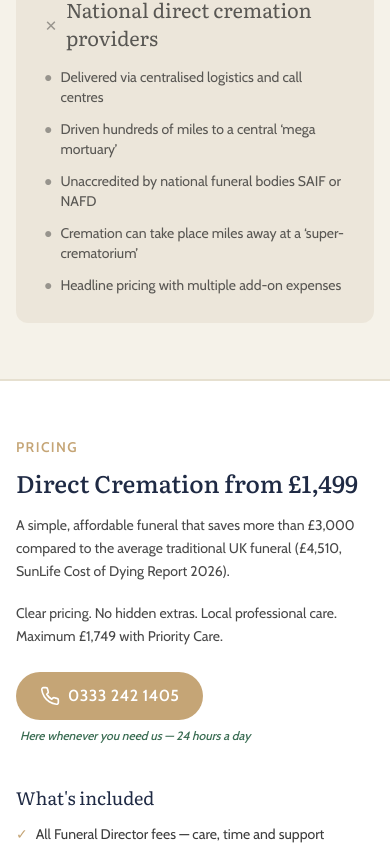
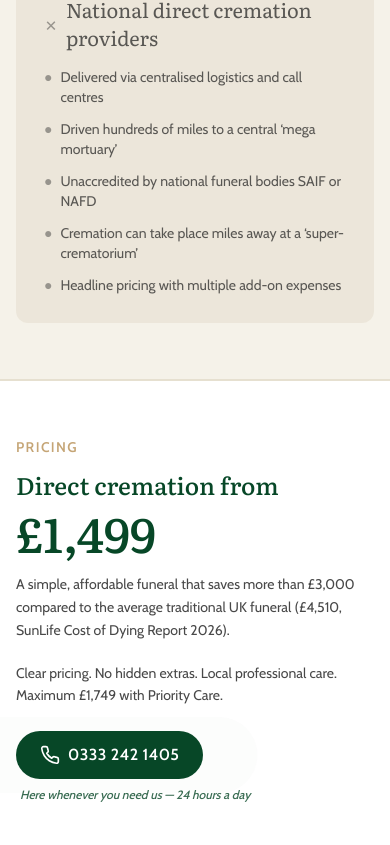
Before and after one commit to darinbutler/bestdirectcremation.co.uk, a Next.js app: page /compare in a window 390 px wide. Shown: the part 1152-1997 px from the top of the page. Built offline with nearby package versions, Linux system fonts and the light colour scheme.

Commit message:
Tasteful motion: typewriter H1 rotator, pulse-ring phone CTAs, count-up prices — all respect prefers-reduced-motion

```diff
--- a/app/page.tsx
+++ b/app/page.tsx
@@ -8,6 +8,7 @@ import UkCoverageMap from '@/components/UkCoverageMap';
 import FAQ from '@/components/FAQ';
 import Container from '@/components/Container';
 import PhoneCTA from '@/components/PhoneCTA';
+import TypewriterPhrase from '@/components/TypewriterPhrase';
 import JsonLd from '@/components/JsonLd';
 import { faqPageSchema, jsonLdString, serviceSchema } from '@/lib/seo';
 import { IMG } from '@/lib/images';
@@ -36,7 +37,12 @@ export default function Home() {
     <>
       <Hero
         eyebrow="Best Direct Cremation"
-        title="Simple, dignified direct cremation - done properly"
+        title={<>Simple, dignified direct cremation — <TypewriterPhrase phrases={[
+          'done properly',
+          'delivered locally',
+          'for £1,499',
+          'by your local funeral director',
+        ]} /></>}
         subtitle="Always delivered locally by our handpicked, independent BEST Funeral Directors."
       />
       <UspGrid />
--- /dev/null
+++ b/components/CountUp.tsx
@@ -0,0 +1,65 @@
+'use client';
+
+import { useEffect, useRef, useState } from 'react';
+
+/**
+ * Number that counts up from 0 to `value` when it first scrolls into view.
+ * Used for prices (£1,499 ticks up from 0) to add a small moment of delight
+ * on key conversion blocks. SSR-safe: renders the final value statically;
+ * the animation runs on mount once the element enters the viewport.
+ * Respects prefers-reduced-motion.
+ */
+export default function CountUp({
+  value,
+  prefix = '£',
+  duration = 1400,
+  className = '',
+}: {
+  value: number;
+  prefix?: string;
+  duration?: number;
+  className?: string;
+}) {
+  const [shown, setShown] = useState(value);
+  const ref = useRef<HTMLSpanElement | null>(null);
+  const started = useRef(false);
+
+  useEffect(() => {
+    if (typeof window === 'undefined') return;
+    if (window.matchMedia('(prefers-reduced-motion: reduce)').matches) return;
+
+    const el = ref.current;
+    if (!el) return;
+
+    const observer = new IntersectionObserver(
+      (entries) => {
+        entries.forEach((e) => {
+          if (e.isIntersecting && !started.current) {
+            started.current = true;
+            setShown(0);
+            const start = performance.now();
+            const tick = (now: number) => {
+              const elapsed = now - start;
+              const progress = Math.min(elapsed / duration, 1);
+              const eased = 1 - Math.pow(1 - progress, 3); // cubic-out
+              setShown(Math.round(value * eased));
+              if (progress < 1) requestAnimationFrame(tick);
+            };
+            requestAnimationFrame(tick);
+            observer.disconnect();
+          }
+        });
+      },
+      { threshold: 0.4 },
+    );
+
+    observer.observe(el);
+    return () => observer.disconnect();
+  }, [value, duration]);
+
+  return (
+    <span ref={ref} className={className}>
+      {prefix}{shown.toLocaleString()}
+    </span>
+  );
+}
--- a/components/Hero.tsx
+++ b/components/Hero.tsx
@@ -49,7 +49,7 @@ export default function Hero({
           )}
           {showCTA && (
             <div className="flex flex-col items-start gap-1.5">
-              <PhoneCTA size="md" variant="green" />
+              <PhoneCTA size="md" variant="green" pulse />
               <p className="text-xs md:text-sm italic text-green font-medium">{SITE.promiseSubtext}</p>
             </div>
           )}
--- a/components/PhoneCTA.tsx
+++ b/components/PhoneCTA.tsx
@@ -4,10 +4,16 @@ type Variant = 'green' | 'gold' | 'invert' | 'sage';
 type Size = 'sm' | 'md' | 'lg';
 
 const variantStyles: Record<Variant, string> = {
-  green:  'bg-green text-white hover:bg-green-dark',  // brand primary CTA
+  green:  'bg-green text-white hover:bg-green-dark',
   gold:   'bg-gold text-white hover:bg-gold-dark',
   invert: 'bg-white text-green hover:bg-cream',
   sage:   'bg-sage-700 text-white hover:bg-sage-800',
+};
+const ringStyles: Record<Variant, string> = {
+  green:  'bg-green',
+  gold:   'bg-gold',
+  invert: 'bg-white',
+  sage:   'bg-sage-700',
 };
 const sizeStyles: Record<Size, string> = {
   sm: 'text-sm px-4 py-2 rounded-full gap-2',
@@ -20,16 +26,25 @@ export default function PhoneCTA({
 }: { size?: Size; variant?: Variant; showSubtext?: boolean; pulse?: boolean }) {
   return (
     <div className="inline-flex flex-col items-start gap-2">
+      <span className="relative inline-flex motion-reduce:!animate-none">
+        {/* Pulse ring — pure CSS expanding ring behind the button. Subtle, calls the eye. */}
+        {pulse && (
+          <span
+            aria-hidden="true"
+            className={`absolute inset-0 rounded-full animate-pulse-ring motion-reduce:hidden ${ringStyles[variant]}`}
+          />
+        )}
         <a
           href={SITE.phoneHref}
           aria-label={`Call Best Direct Cremation on ${SITE.phone}, 24 hours a day`}
-        className={`inline-flex items-center font-semibold tracking-wide transition ${variantStyles[variant]} ${sizeStyles[size]} ${pulse ? 'animate-pulse-slow' : ''}`}
+          className={`relative inline-flex items-center font-semibold tracking-wide transition ${variantStyles[variant]} ${sizeStyles[size]}`}
         >
           <svg className="w-5 h-5" viewBox="0 0 24 24" fill="none" stroke="currentColor" strokeWidth="2" strokeLinecap="round" strokeLinejoin="round">
             <path d="M22 16.92v3a2 2 0 0 1-2.18 2 19.79 19.79 0 0 1-8.63-3.07 19.5 19.5 0 0 1-6-6 19.79 19.79 0 0 1-3.07-8.67A2 2 0 0 1 4.11 2h3a2 2 0 0 1 2 1.72 12.84 12.84 0 0 0 .7 2.81 2 2 0 0 1-.45 2.11L8.09 9.91a16 16 0 0 0 6 6l1.27-1.27a2 2 0 0 1 2.11-.45 12.84 12.84 0 0 0 2.81.7A2 2 0 0 1 22 16.92z" />
           </svg>
           {SITE.phone}
         </a>
+      </span>
       {showSubtext && (
         <span className="text-xs md:text-sm italic text-green/80 px-1 font-medium">{SITE.promiseSubtext}</span>
       )}
--- a/components/PriceBlock.tsx
+++ b/components/PriceBlock.tsx
@@ -1,5 +1,6 @@
 import Container from './Container';
 import PhoneCTA from './PhoneCTA';
+import CountUp from './CountUp';
 import { SITE } from '@/lib/site';
 
 const INCLUDED = [
@@ -27,9 +28,13 @@ export default function PriceBlock() {
         <div className="grid lg:grid-cols-3 gap-10">
           <div className="lg:col-span-1">
             <p className="text-sm uppercase tracking-widest text-gold font-semibold mb-3">Pricing</p>
-            <h2 className="font-serif text-section font-medium text-navy mb-4">
-              Direct Cremation from {SITE.priceLabel}
+            <h2 className="font-serif text-2xl md:text-3xl font-medium text-green mb-2">
+              Direct cremation from
             </h2>
+            {/* Animated price — counts up from 0 on scroll-in */}
+            <p className="font-serif font-medium text-green leading-none mb-4 text-[clamp(3rem,7vw,5rem)]">
+              <CountUp value={1499} />
+            </p>
             <p className="text-ink/80 text-sm leading-relaxed mb-5">
               A simple, affordable funeral that saves more than £3,000 compared to the average traditional UK funeral
               ({SITE.sunlife2026}, SunLife Cost of Dying Report 2026).
@@ -37,11 +42,11 @@ export default function PriceBlock() {
             <p className="text-ink/80 text-sm leading-relaxed mb-6">
               Clear pricing. No hidden extras. Local professional care. Maximum {SITE.priceCeiling} with Priority Care.
             </p>
-            <PhoneCTA size="md" variant="gold" showSubtext />
+            <PhoneCTA size="md" variant="green" pulse showSubtext />
           </div>
           <div className="lg:col-span-2 grid sm:grid-cols-2 gap-8">
             <div>
-              <p className="font-serif text-navy text-lg mb-3">What&apos;s included</p>
+              <p className="font-serif text-green text-lg mb-3">What&apos;s included</p>
               <ul className="space-y-2 text-sm text-ink/85">
                 {INCLUDED.map(it => (
                   <li key={it} className="flex gap-2">
--- a/components/PriceDifferential.tsx
+++ b/components/PriceDifferential.tsx
@@ -1,4 +1,5 @@
 import PhoneCTA from './PhoneCTA';
+import CountUp from './CountUp';
 import { SITE } from '@/lib/site';
 import type { ComparisonTable } from '@/lib/comparisonTables';
 
@@ -19,7 +20,7 @@ export default function PriceDifferential({ table }: { table: ComparisonTable })
         </p>
         <h2 className="text-center font-serif text-2xl md:text-3xl text-green mb-8 md:mb-10">
           {hasSavings ? (
-            <>Save <span className="text-gold">£{pricing.savings.toLocaleString()}</span> with Best Direct Cremation</>
+            <>Save <span className="text-gold"><CountUp value={pricing.savings} /></span> with Best Direct Cremation</>
           ) : (
             <>Best Direct Cremation vs {competitorName}</>
           )}
@@ -34,7 +35,7 @@ export default function PriceDifferential({ table }: { table: ComparisonTable })
             </div>
             <p className="text-xs uppercase tracking-wider text-gold font-bold mb-3">Best Direct Cremation</p>
             <div className="flex items-baseline gap-2 mb-2">
-              <span className="font-serif text-5xl md:text-6xl text-white font-medium">£{pricing.bdcPrice.toLocaleString()}</span>
+              <span className="font-serif text-5xl md:text-6xl text-white font-medium"><CountUp value={pricing.bdcPrice} /></span>
             </div>
             <p className="text-cream/85 text-sm md:text-base mb-5 leading-snug">{pricing.bdcLabel}</p>
             <ul className="space-y-1.5 text-sm text-cream/95 mb-6">
@@ -65,7 +66,7 @@ export default function PriceDifferential({ table }: { table: ComparisonTable })
           <div className="bg-white border-2 border-stone rounded-2xl px-6 py-8 md:px-10 md:py-12">
             <p className="text-xs uppercase tracking-wider text-ink/55 font-bold mb-3">{competitorName}</p>
             <div className="flex items-baseline gap-2 mb-2">
-              <span className="font-serif text-5xl md:text-6xl text-ink/85 font-medium">£{pricing.competitorPrice.toLocaleString()}</span>
+              <span className="font-serif text-5xl md:text-6xl text-ink/85 font-medium"><CountUp value={pricing.competitorPrice} /></span>
             </div>
             <p className="text-ink/65 text-sm md:text-base mb-5 leading-snug">{pricing.competitorLabel}</p>
             <ul className="space-y-1.5 text-sm text-ink/70">
--- /dev/null
+++ b/components/TypewriterPhrase.tsx
@@ -0,0 +1,72 @@
+'use client';
+
+import { useEffect, useState, useRef } from 'react';
+
+/**
+ * Typewriter rotator — types out a sequence of short value-prop phrases,
+ * pauses, deletes, and types the next one.
+ *
+ * Tasteful pacing for a sensitive context:
+ *   - 70ms per character typing
+ *   - 40ms per character deleting
+ *   - 2.5s pause when phrase is fully shown
+ *
+ * SSR-friendly: first phrase renders statically on the server, animation
+ * starts after mount. Respects prefers-reduced-motion (stays static).
+ */
+export default function TypewriterPhrase({
+  phrases,
+  className = '',
+}: {
+  phrases: string[];
+  className?: string;
+}) {
+  const initialPhrase = phrases[0] || '';
+  const [text, setText] = useState(initialPhrase);
+  const [phraseIdx, setPhraseIdx] = useState(0);
+  const [phase, setPhase] = useState<'static' | 'deleting' | 'typing'>('static');
+  const reducedMotion = useRef(false);
+
+  // Detect reduced-motion preference once on mount
+  useEffect(() => {
+    if (typeof window === 'undefined') return;
+    reducedMotion.current = window.matchMedia('(prefers-reduced-motion: reduce)').matches;
+    if (reducedMotion.current) return;
+
+    // After 3s on the initial static phrase, start deleting
+    const t = setTimeout(() => setPhase('deleting'), 3000);
+    return () => clearTimeout(t);
+  }, []);
+
+  useEffect(() => {
+    if (phase === 'static' || reducedMotion.current) return;
+
+    if (phase === 'deleting') {
+      if (text.length === 0) {
+        const nextIdx = (phraseIdx + 1) % phrases.length;
+        setPhraseIdx(nextIdx);
+        setPhase('typing');
+        return;
+      }
+      const t = setTimeout(() => setText(text.slice(0, -1)), 40);
+      return () => clearTimeout(t);
+    }
+
+    if (phase === 'typing') {
+      const target = phrases[phraseIdx];
+      if (text === target) {
+        const t = setTimeout(() => setPhase('deleting'), 2500);
+        return () => clearTimeout(t);
+      }
+      const t = setTimeout(() => setText(target.slice(0, text.length + 1)), 70);
+      return () => clearTimeout(t);
+    }
+  }, [text, phase, phraseIdx, phrases]);
+
+  return (
+    <span className={`inline ${className}`} aria-live="polite" aria-atomic="true">
+      {text}
+      <span className="inline-block w-[3px] h-[0.85em] bg-current ml-1 align-middle animate-blink-caret motion-reduce:hidden" aria-hidden="true" />
+    </span>
+  );
+}
--- a/tailwind.config.ts
+++ b/tailwind.config.ts
@@ -43,6 +43,30 @@ const config: Config = {
       backgroundImage: {
         'gradient-overlay': 'linear-gradient(to bottom, rgba(31,42,68,0.55), rgba(31,42,68,0.25))',
       },
+      keyframes: {
+        'pulse-slow': {
+          '0%, 100%': { opacity: '1' },
+          '50%':      { opacity: '0.85' },
+        },
+        'pulse-ring': {
+          '0%':   { transform: 'scale(1)',   opacity: '0.45' },
+          '100%': { transform: 'scale(1.6)', opacity: '0' },
+        },
+        'blink-caret': {
+          '0%, 50%':   { opacity: '1' },
+          '51%, 100%': { opacity: '0' },
+        },
+        'fade-in-up': {
+          'from': { opacity: '0', transform: 'translateY(12px)' },
+          'to':   { opacity: '1', transform: 'translateY(0)' },
+        },
+      },
+      animation: {
+        'pulse-slow':  'pulse-slow 3s ease-in-out infinite',
+        'pulse-ring':  'pulse-ring 2.2s ease-out infinite',
+        'blink-caret': 'blink-caret 1.1s step-end infinite',
+        'fade-in-up':  'fade-in-up 0.6s ease-out forwards',
+      },
     },
   },
   plugins: [],
```
Lines whose indentation alone changed are shown as unchanged.
